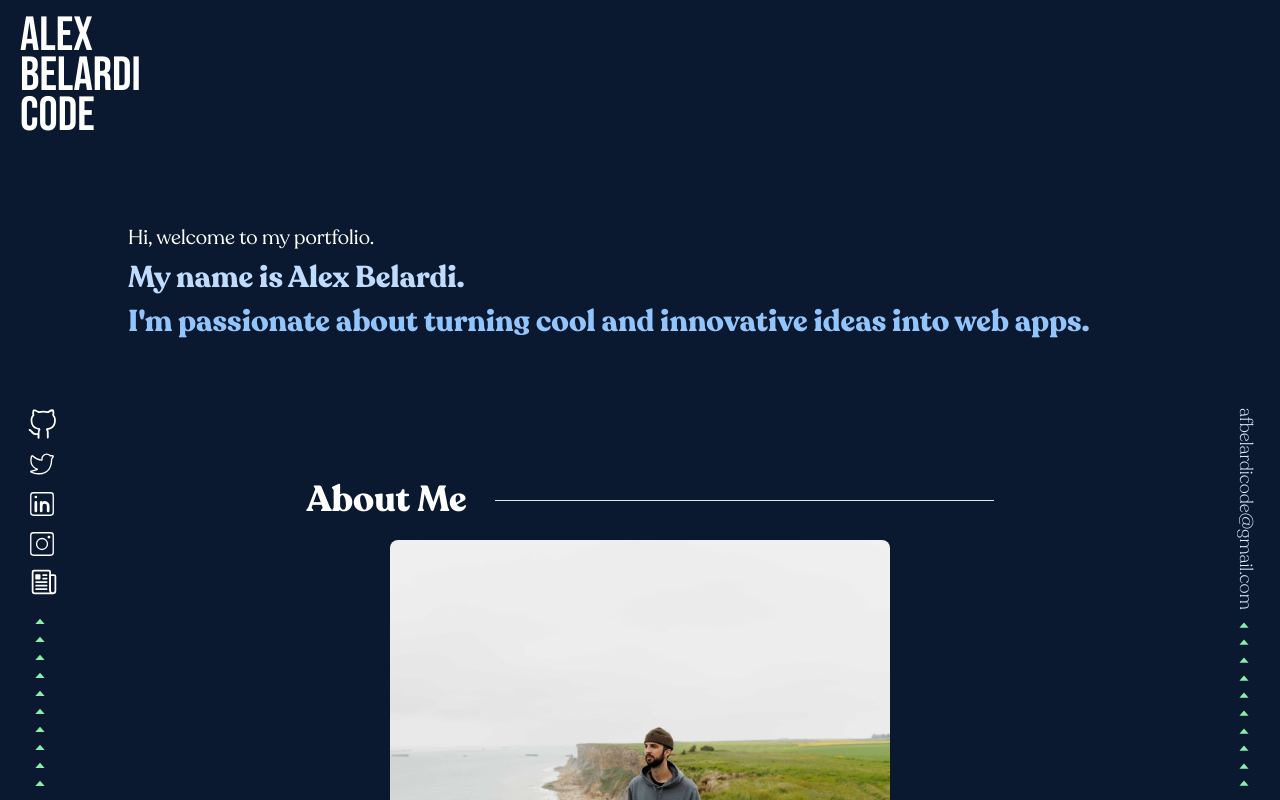
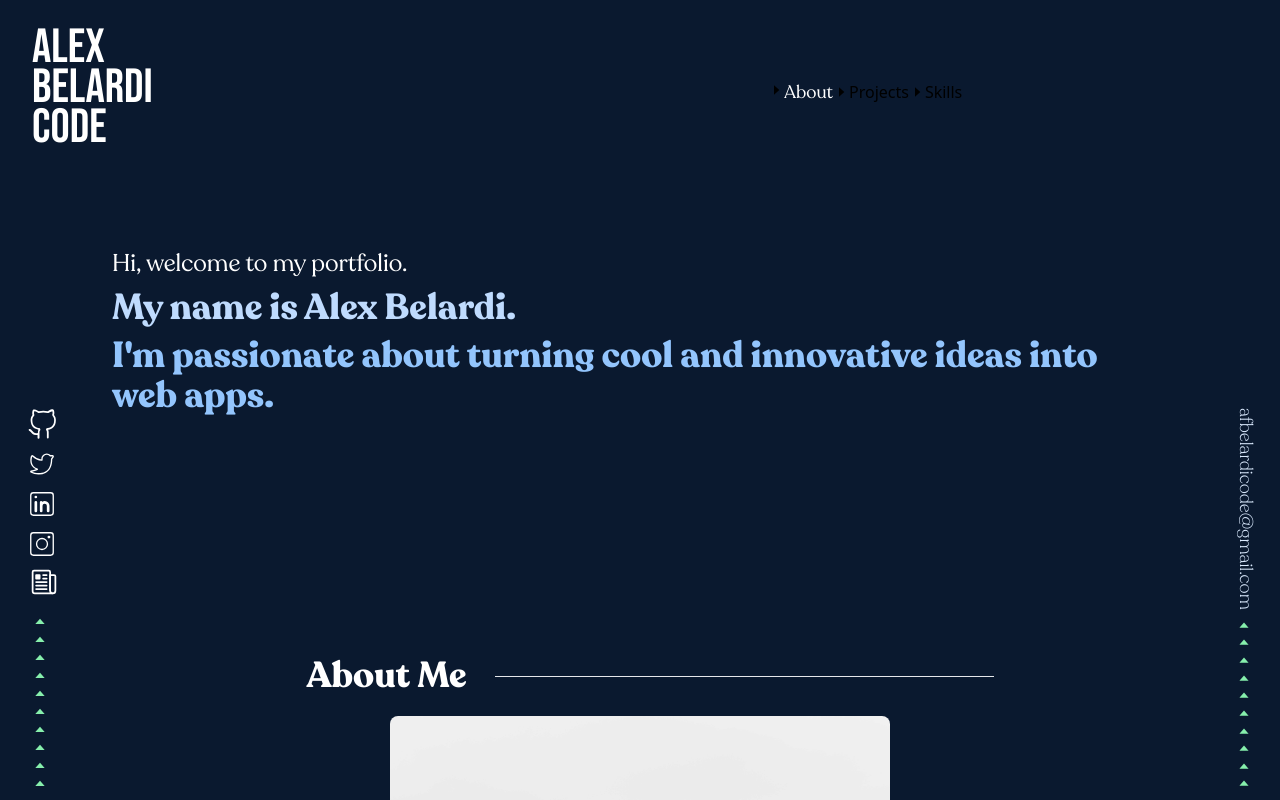
Before and after one commit to afbelardi/new-portfolio, a Next.js app: page / in a window 1280 px wide. Built offline with nearby package versions, Linux system fonts and the light colour scheme.

Commit message:
layout changes for md screen size

```diff
--- a/src/components/AboutMe.js
+++ b/src/components/AboutMe.js
@@ -3,7 +3,7 @@ import { Fade } from 'react-reveal';
 
 export default function AboutMe(props) {
     return(
-        <div className="flex flex-col w-full p-4 mt-10 min-h-400">
+        <div className="flex flex-col w-full p-4 mt-10 md:mt-48 min-h-400">
             <div className="flex w-full md:justify-center">
                 <h1 className="ml-2 text-4xl text-white font-recoleta-bold whitespace-nowrap sm:ml-5" id={styles.about}>About Me</h1>
                 <Fade right>
@@ -14,7 +14,7 @@ export default function AboutMe(props) {
                 <img src='/me.jpg' id={styles.about} className="w-full mt-5 rounded-lg min-h-5/6 max-w-500 max-h-500"></img>
                 <main className="w-5/6 mt-4 text-justify max-w-500">
                     <Fade up>
-                        <p className="text-white text-md font-recoleta-light">My interest in technology began from a young age. By 13 years old, I was creating technology product review videos for my
+                        <p  className="text-white text-md font-recoleta-light">My interest in technology began from a young age. By 13 years old, I was creating technology product review videos for my
                         YouTube channel. While partnering with major brands, I amassed a following of 7,000 subscribers and 2 million video views.
                         </p>
                     </Fade>
--- a/src/components/Intro.js
+++ b/src/components/Intro.js
@@ -3,10 +3,10 @@ import styles from '../styles/aboutme.module.css';
 export default function Intro() {
     return(
         <div className="flex flex-col w-full h-52 mt-14" id={styles.intro}>
-            <section className="flex flex-col w-full md:ml-24">
-                <h1 className="p-2 ml-6 text-lg text-white md:text-xl font-recoleta-regular">Hi, welcome to my portfolio.</h1>
-                <h1 className="mb-2 ml-8 text-2xl text-blue-200 md:text-3xl font-recoleta-bold">My name is Alex Belardi.</h1>
-                <h1 className="w-4/5 ml-8 text-2xl text-blue-300 md:text-3xl font-recoleta-bold">I'm passionate about turning cool and innovative ideas into web apps.</h1>
+            <section className="flex flex-col w-full md:ml-20">
+                <h1 className="p-2 ml-6 text-lg text-white md:text-2xl font-recoleta-regular">Hi, welcome to my portfolio.</h1>
+                <h1 className="mb-2 ml-8 text-2xl text-blue-200 md:text-4xl font-recoleta-bold">My name is Alex Belardi.</h1>
+                <h1 className="w-4/5 ml-8 text-2xl text-blue-300 md:text-4xl font-recoleta-bold">I'm passionate about turning cool and innovative ideas into web apps.</h1>
             </section>
         </div>
     )
--- a/src/components/Navbar.js
+++ b/src/components/Navbar.js
@@ -1,5 +1,6 @@
 import styles from '../styles/navbar.module.css';
 import { Divide as Hamburger } from 'hamburger-react';
+import { BiCaretRight } from 'react-icons/bi';
 
 
 
@@ -7,7 +8,7 @@ export default function Navbar(props) {
 
     return (
         <div className="z-0 flex justify-between h-1/8">
-            <div className='z-40 p-5'>
+            <div className='z-40 p-5 md:p-8'>
                 <h1 className="-my-2 text-4xl text-white md:text-5xl font-bebas">Alex</h1>
                 <h1 className="-my-2 text-4xl text-white md:text-5xl font-bebas">Belardi</h1>
                 <h1 className="text-4xl text-white md:text-5xl font-bebas">Code</h1>
@@ -15,6 +16,22 @@ export default function Navbar(props) {
             <div className="z-50 flex justify-center w-1/5 mt-8 md:hidden" >
                 <Hamburger toggled={props.isOpen} toggle={props.setIsOpen} color="white" size={40}/>
             </div>
+            <div className="items-center hidden w-2/5 md:flex">
+                <ul className="flex items-center w-full h-1/2">
+                    <li className="flex justify-between">
+                        <BiCaretRight className="mt-1"/>
+                        <a href="#about" id={styles.scroll} className="text-lg text-white font-recoleta-regular">About</a>
+                    </li>
+                    <li className="flex justify-between">
+                        <BiCaretRight className="mt-1"/>
+                        <a>Projects</a>
+                    </li>
+                    <li className="flex justify-between">
+                        <BiCaretRight className="mt-1"/>
+                        <a>Skills</a>
+                    </li>
+                </ul>
+            </div>
         </div>
     )
 }
--- a/src/styles/globals.css
+++ b/src/styles/globals.css
@@ -55,6 +55,9 @@
     }
 }
 
+html {
+    scroll-behavior: smooth;
+}
 
 html,
 body,
```
